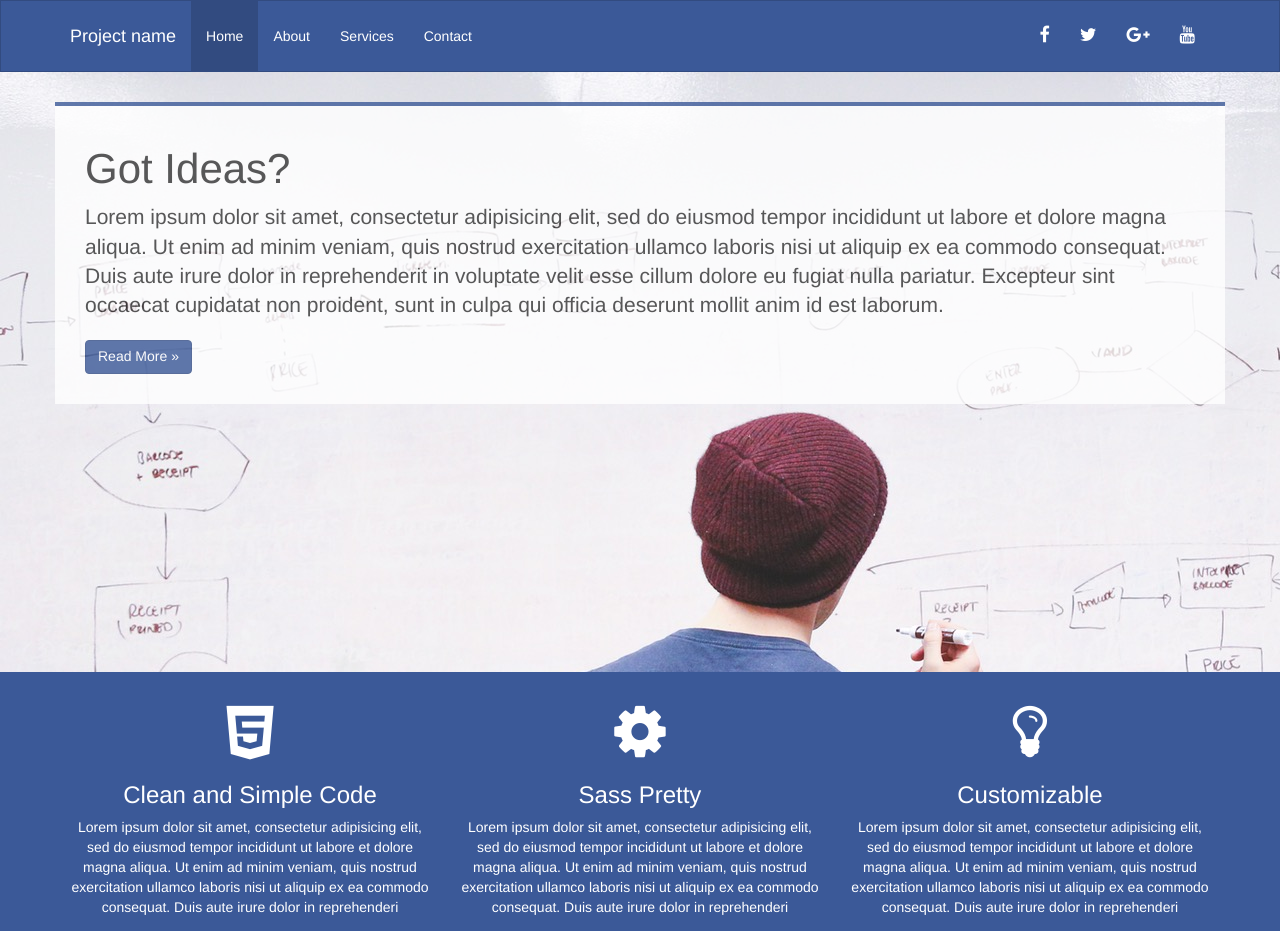
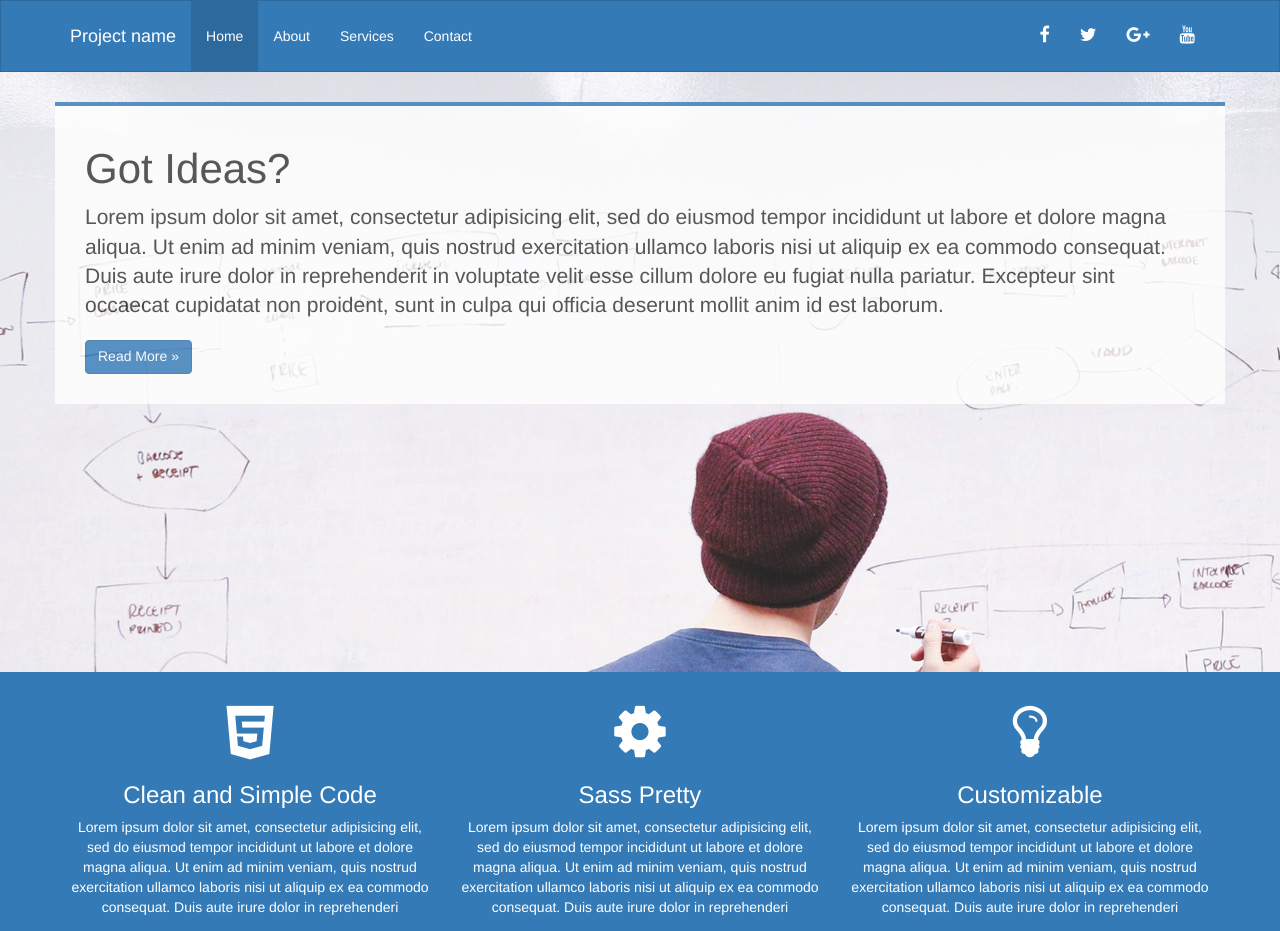
Before and after one commit to zenyhoj/default-gulp-setup, a website: page index.html in a window 1280 px wide. Shown: the top 931 px of the page. Drawn offline with Linux system fonts and the light colour scheme.

Commit message:
finalized css to be dynamic

```diff
--- a/sass/_custom.scss
+++ b/sass/_custom.scss
@@ -22,7 +22,7 @@
       background: #fff;
       opacity: 0.8;
       padding: 20px 30px 30px 30px;
-      border-top: 4px solid #3B5998;
+      border-top: 4px solid $main-color;
 
     }
 
--- a/sass/_customVariables.scss
+++ b/sass/_customVariables.scss
@@ -4,7 +4,7 @@ $bootstrap-sass-asset-helper: false !default;
 // --------------------------------------------------
 
 //Custom main color
-$main-color: #3B5998;
+$main-color: #337ab7;
 $navbar-border-radius-base: 0px !default;
 $icon-size: 60px;
 
```
Also changed, not shown: css/style.css.
